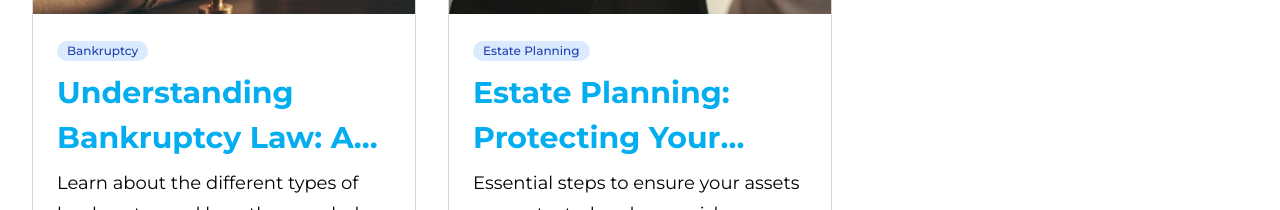
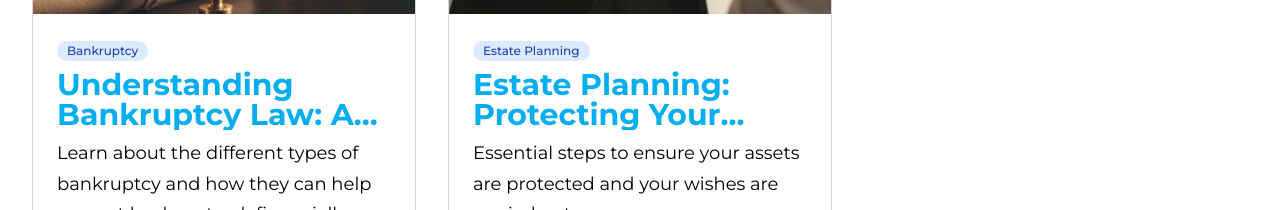
Before and after one commit to Sahitya-DPM/wiggslaw, a Next.js app: page /blog in a window 1280 px wide. Shown: the part 339-549 px from the top of the page. Built offline with nearby package versions, Linux system fonts and the light colour scheme.

Commit message:
Update files

```diff
--- a/app/blog/page.tsx
+++ b/app/blog/page.tsx
@@ -375,7 +375,8 @@ export default function BlogPage() {
                           fontFamily: "'Montserrat', Helvetica, Arial, Lucida, sans-serif !important",
                           fontWeight: 700,
                           color: '#02adf0',
-                          fontSize: '30px'
+                          fontSize: '30px',
+                          lineHeight: '1em'
                         }}
                       >
                         {post.title}
```
